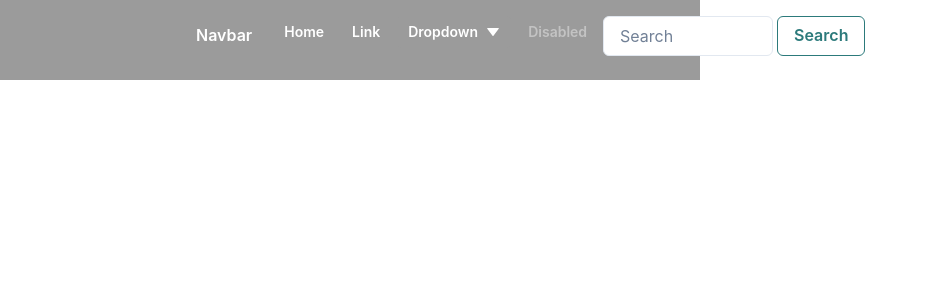
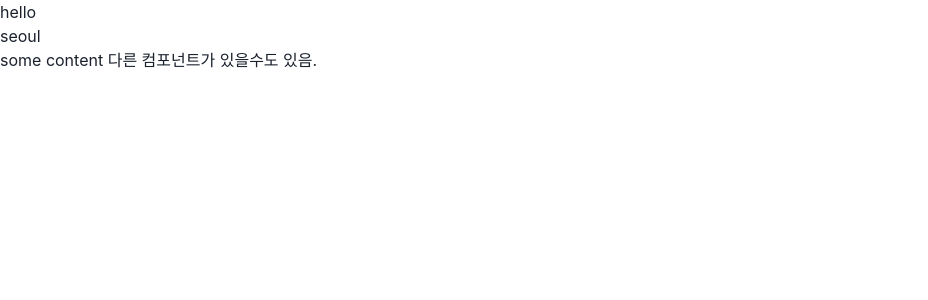
Before and after one commit to hoonil1/hoonil_react, a React (Create React App) app: page / in a window 1280 px wide. Shown: the top 300 px of the page, without its empty margins (0-928 px from the left). Built offline with nearby package versions, Linux system fonts and the light colour scheme.

Commit message:
children prop

```diff
--- a/src/App.js
+++ b/src/App.js
@@ -1,64 +1,20 @@
-import {
-  Box,
-  Button,
-  Flex,
-  Select,
-  Stack,
-  Icon,
-  Menu,
-  MenuButton,
-  MenuList,
-  MenuItem,
-  Input,
-} from "@chakra-ui/react";
-import { TriangleDownIcon } from "@chakra-ui/icons";
+function MyComp({ text, address, children }) {
+  return (
+    <>
+      <p>{text}</p>
+      <p>{address}</p>
+      <p>{children}</p>
+    </>
+  );
+}
 
 function App(props) {
   return (
-    <Box
-      w={"700px"}
-      h={"80px"}
-      bg={"#9b9b9b"}
-      px={{ base: "0", md: "70px", lg: "120px", xl: "180px" }}
-    >
-      <Flex align={"center"}>
-        <Stack spacing={1} direction={"row"} mt={4}>
-          <Button size={"md"} colorScheme="#9b9b9b" fontStyle={"bold"}>
-            Navbar
-          </Button>
-          <Button size={"sm"} colorScheme="#9b9b9b">
-            Home
-          </Button>
-          <Button size={"sm"} colorScheme="#9b9b9b">
-            Link
-          </Button>
-          <Menu>
-            <MenuButton
-              as={Button}
-              rightIcon={<TriangleDownIcon />}
-              bg={"#9b9b9b"}
-              color={"white"}
-              size={"sm"}
-            >
-              Dropdown
-            </MenuButton>
-            <MenuList>
-              <MenuItem>Action</MenuItem>
-              <MenuItem>Another Action</MenuItem>
-              <hr />
-              <MenuItem>Something Else Here</MenuItem>
-            </MenuList>
-          </Menu>
-          <Button size={"sm"} colorScheme="#9b9b9b" isDisabled>
-            Disabled
-          </Button>
-          <Input w={"170px"} bg={"white"} placeholder="Search" />
-          <Button colorScheme="teal" variant={"outline"}>
-            Search
-          </Button>
-        </Stack>
-      </Flex>
-    </Box>
+    <div>
+      <MyComp text={"hello"} address={"seoul"}>
+        some content 다른 컴포넌트가 있을수도 있음.
+      </MyComp>
+    </div>
   );
 }
 
```
